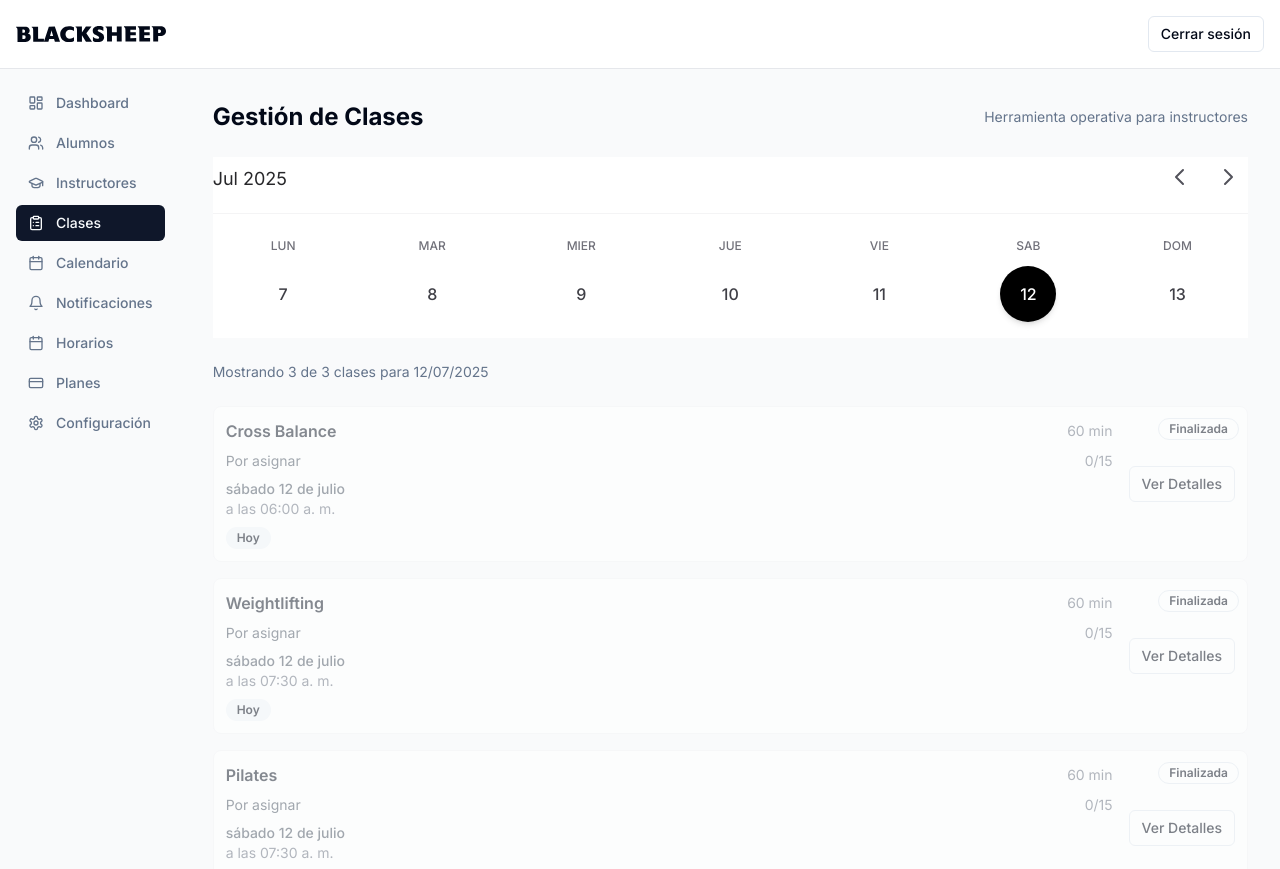
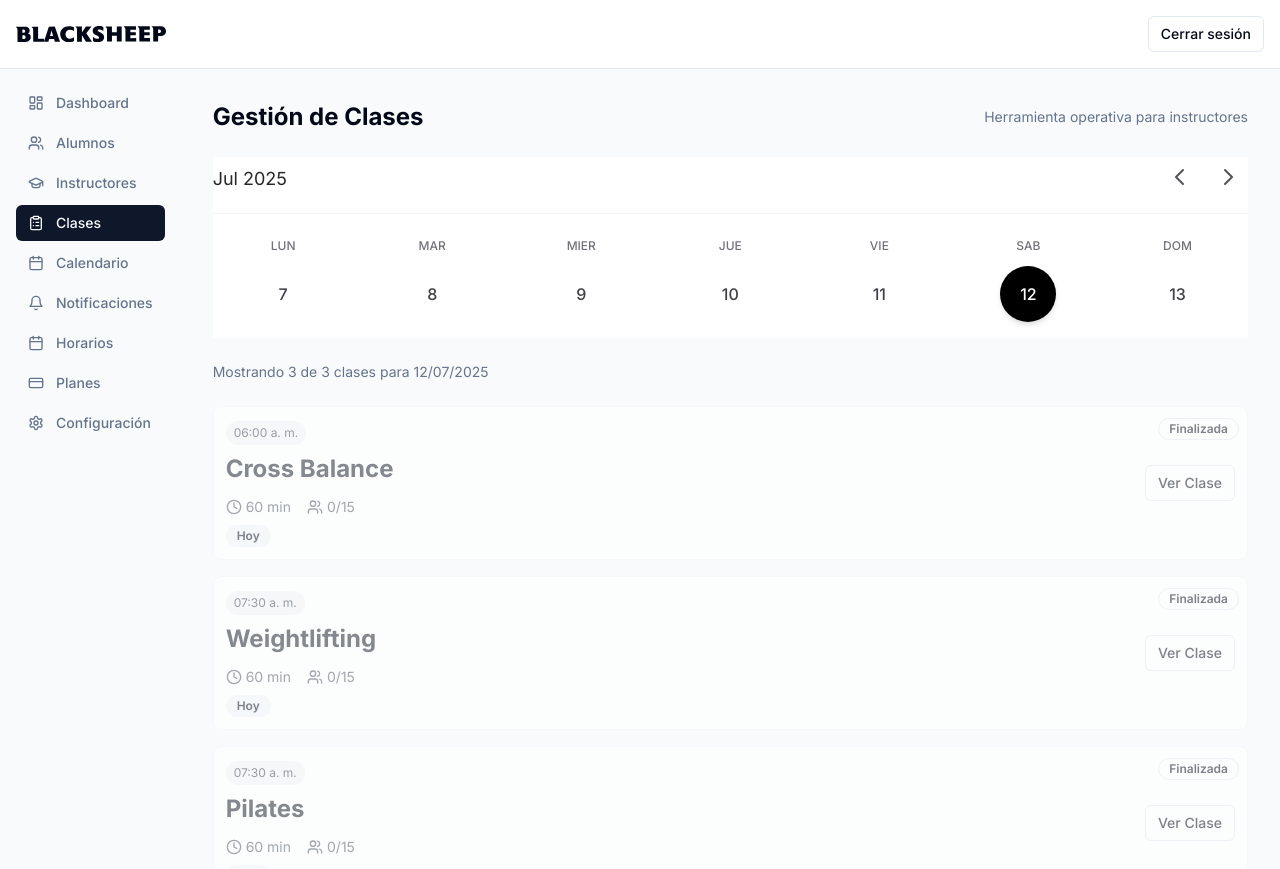
Before and after one commit to blackboardldb/bs-portal, a Next.js app: page /admin/clases in a window 1280 px wide. Built offline with nearby package versions, Linux system fonts and the light colour scheme.

Commit message:
Update admin-class-card.tsx

```diff
--- a/components/admincomponents/admin-class-card.tsx
+++ b/components/admincomponents/admin-class-card.tsx
@@ -5,6 +5,7 @@ import { parseISO, isToday } from "date-fns";
 import { ClassStatusBadge } from "@/components/class-status-badge";
 import { Button } from "@/components/ui/button";
 import { Badge } from "@/components/ui/badge";
+import { Clock, User, Users } from "lucide-react";
 import {
   AlertDialog,
   AlertDialogAction,
@@ -44,7 +45,7 @@ export default function AdminClassCard({
 
   const expired = classItem.status === "cancelled";
   const isCancelled = classItem.status === "cancelled";
-  const isFinished = false; // Se maneja dinámicamente en el componente ClassStatusBadge
+  const isFinished = classItem.status === "completed"; // Verificar si está completada
   const classDateTime = parseISO(classItem.dateTime);
   const formattedTime = formatTimeLocal(classItem.dateTime);
   const isClassToday = isToday(classDateTime);
@@ -71,7 +72,8 @@ export default function AdminClassCard({
           }
         `}
       >
-        {/* Badge de estado */}
+        {/* Badge de estado - oculto para clases finalizadas */}
+        {!isFinished && (
           <div className="absolute top-2 right-2">
             <ClassStatusBadge
               classItem={{
@@ -85,48 +87,69 @@ export default function AdminClassCard({
               }}
             />
           </div>
+        )}
 
         {/* Layout principal con flex */}
         <div className="flex items-center gap-4">
           {/* Contenido a la izquierda */}
-          <div className="flex-1 space-y-2">
-            <div className="flex items-center justify-between">
-              <h3 className="font-semibold text-gray-900">{classItem.name}</h3>
-              <span className="text-sm text-gray-500">
-                {classItem.duration}
-              </span>
+          <div className="flex-1">
+            {/* Hora como badge CSS - con estado finalizado integrado */}
+            <div
+              className={`inline-block text-xs px-2 py-1 rounded-full mb-2 ${
+                isFinished
+                  ? "bg-green-100 text-green-700"
+                  : "bg-gray-100 text-gray-700"
+              }`}
+            >
+              {formattedTime} {isFinished && "FINALIZADA"}
             </div>
 
-            <div className="flex items-center justify-between text-sm">
-              <span className="text-gray-600">{classItem.instructor}</span>
-              <span className="text-gray-500">{classItem.alumnRegistred}</span>
+            {/* Título principal - disciplina */}
+            <h3 className="text-2xl font-bold text-gray-900 mb-3">
+              {classItem.name}
+            </h3>
+
+            {/* Información con iconos */}
+            <div className="flex items-center gap-4 text-sm text-gray-600">
+              {/* Instructor - solo si tiene valor */}
+              {classItem.instructor &&
+                classItem.instructor !== "Por asignar" && (
+                  <div className="flex items-center gap-1">
+                    <User className="w-4 h-4" />
+                    <span>{classItem.instructor}</span>
+                  </div>
+                )}
+
+              {/* Duración */}
+              <div className="flex items-center gap-1">
+                <Clock className="w-4 h-4" />
+                <span>{classItem.duration}</span>
               </div>
 
-            {/* Fecha y hora */}
-            <div className="text-sm text-gray-600">
-              <div className="font-medium">
-                {formatWeekday(classItem.dateTime)}{" "}
-                {formatDayMonth(classItem.dateTime)}
+              {/* Capacidad */}
+              <div className="flex items-center gap-1">
+                <Users className="w-4 h-4" />
+                <span>{classItem.alumnRegistred}</span>
               </div>
-              <div className="text-gray-500">a las {formattedTime}</div>
             </div>
 
             {/* Indicador de clase de hoy */}
             {isClassToday && (
-              <Badge variant="secondary" className="text-xs">
+              <Badge variant="secondary" className="text-xs mt-2">
                 Hoy
               </Badge>
             )}
           </div>
 
           {/* Botones a la derecha */}
-          <div className="flex flex-col gap-2">
+          <div className="flex gap-2">
             <Button
               variant="outline"
               size="sm"
               onClick={() => onViewClass(classItem)}
+              className="opacity-100" // Mantener opacidad 100% siempre
             >
-              Ver Detalles
+              Ver Clase
             </Button>
             {!isCancelled && !isFinished && !isPastClass && (
               <Button
```
Lines whose indentation alone changed are shown as unchanged.
